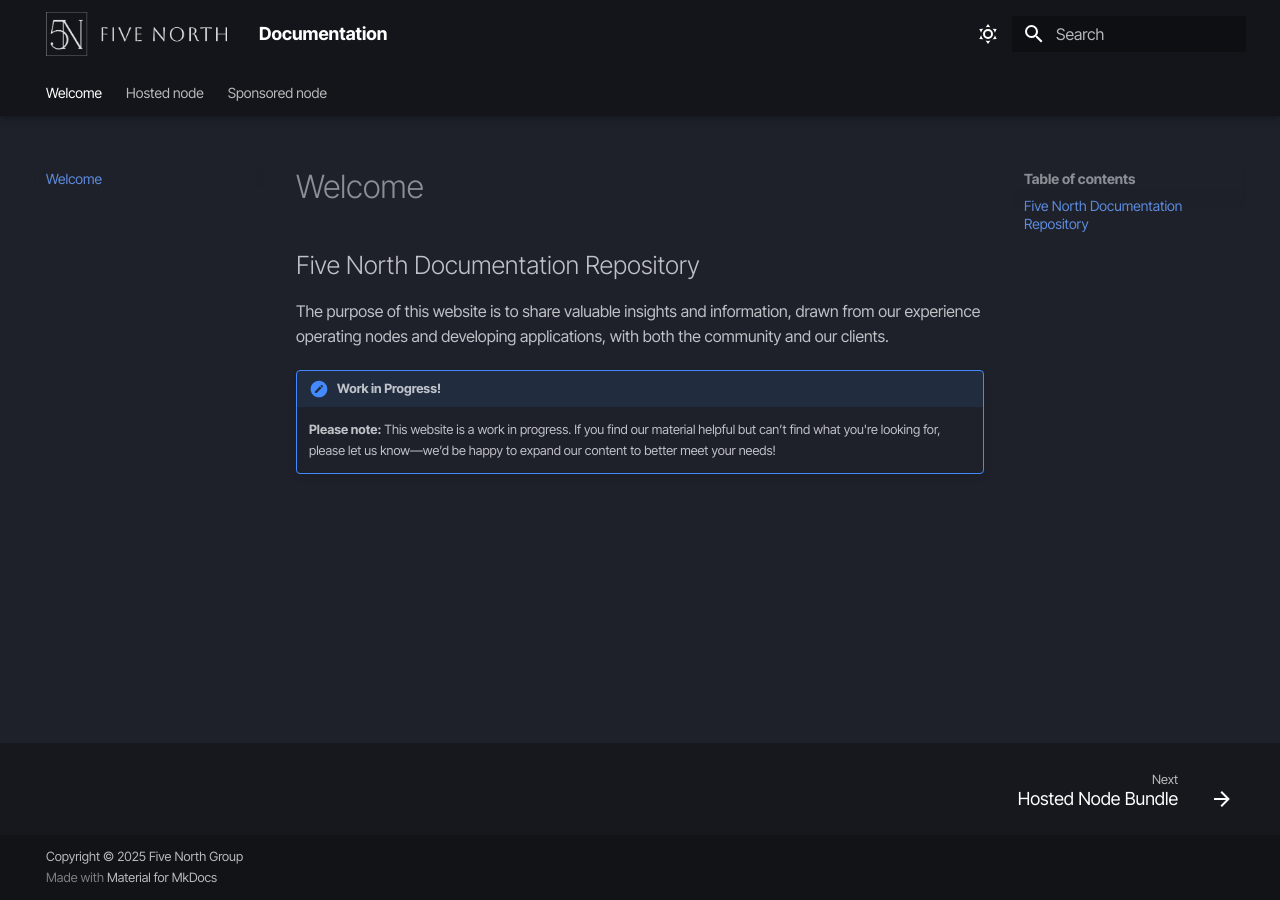
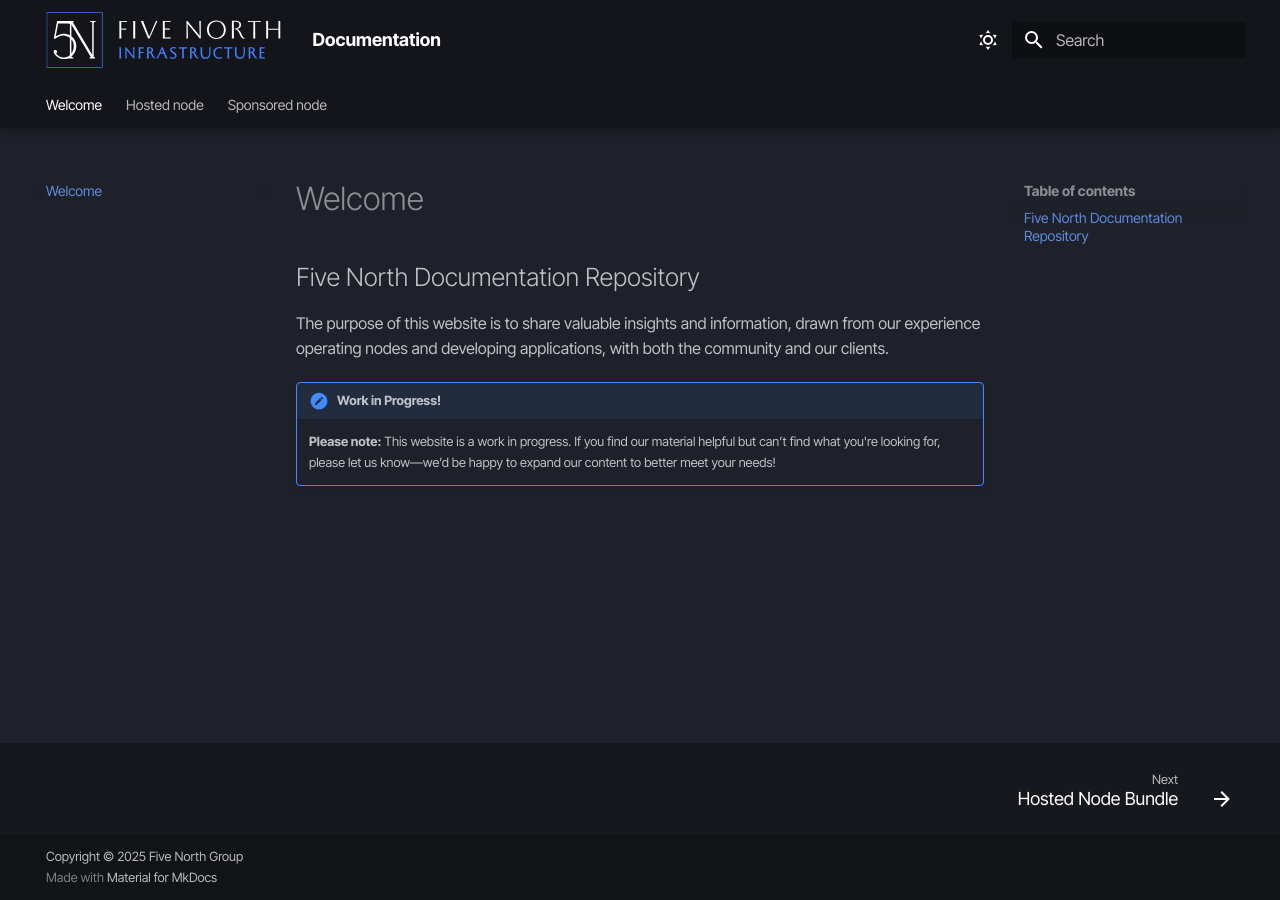
Before and after one commit to fivenorth-io/docs, an MkDocs documentation site: the page built from docs/index.md, in a window 1280 px wide. Built offline with MkDocs 1.6.1 and Material for MkDocs 9.7.7, drawn with Linux system fonts in a browser that asks for light colours; some web fonts are replaced.

Commit message:
Use the Five North Infrastructure icon

```diff
--- a/docs/stylesheets/extra.css
+++ b/docs/stylesheets/extra.css
@@ -1,6 +1,6 @@
 .md-header__button.md-logo img, .md-header__button.md-logo svg {
     fill: currentcolor;
     display: block;
-    height: 2.2rem;
+    height: 2.8rem;
     width: auto;
 }
--- a/mkdocs.yml
+++ b/mkdocs.yml
@@ -7,7 +7,7 @@ theme:
   font:
     text: Inter Tight
     code: Red Hat Mono
-  logo: assets/logo-light.png
+  logo: assets/logo_infrastructure_for-dark-bg.svg
   favicon: assets/favicon.jpg
   features:
     - navigation.footer
```
Also changed, not shown: docs/assets/logo_infrastructure_for-dark-bg.svg (added), docs/assets/logo_infrastructure_for-light-bg.svg (added).
